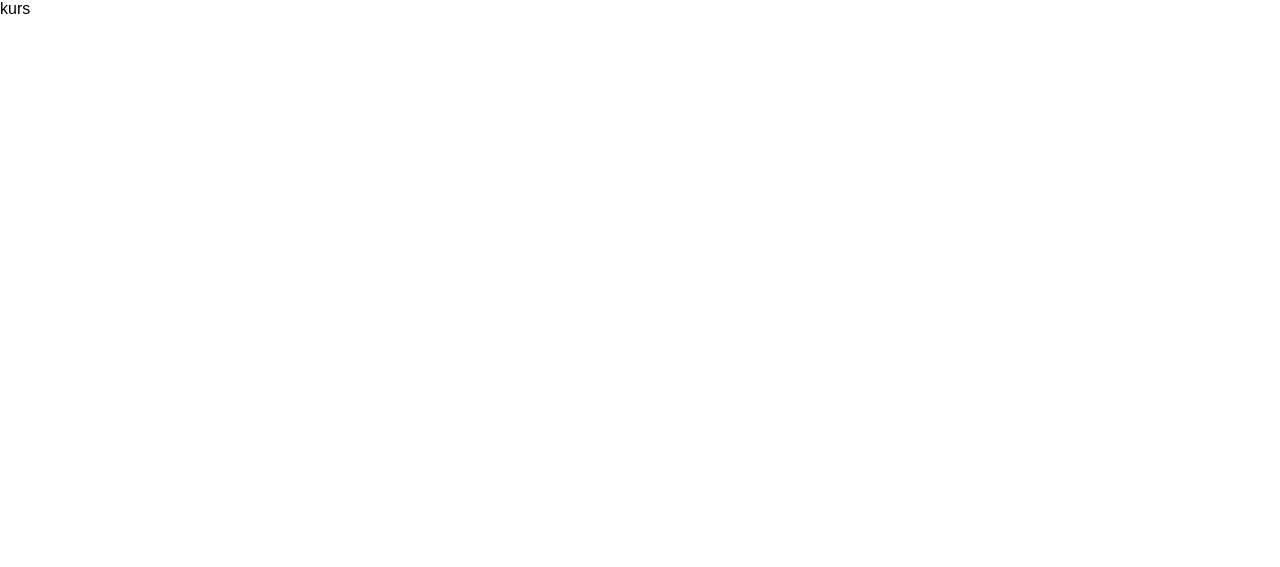
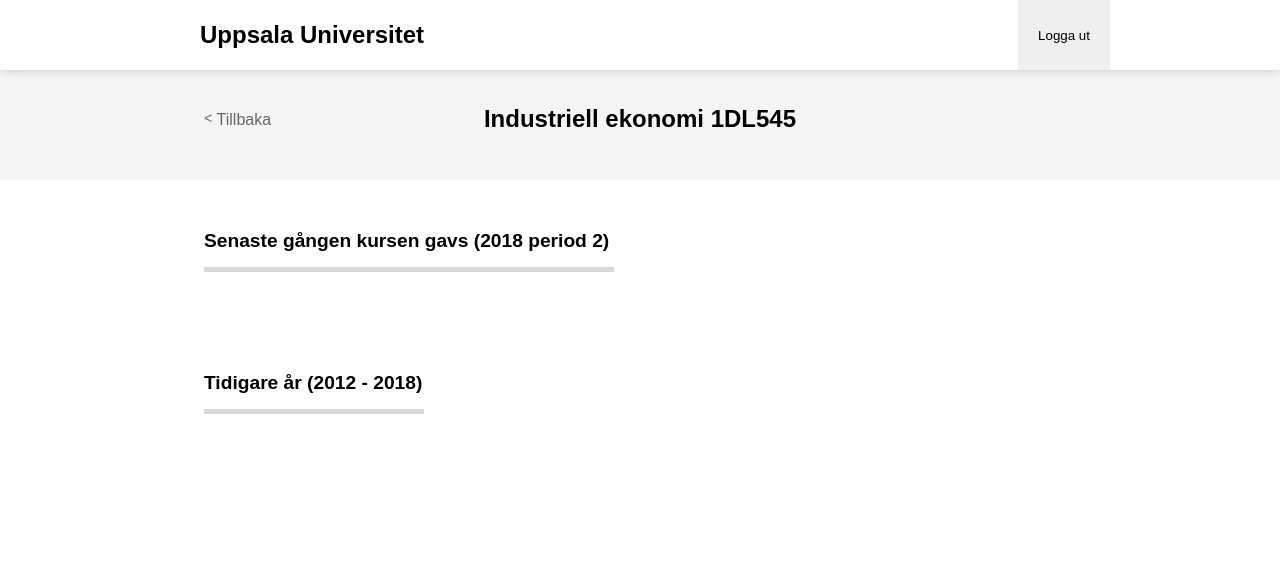
Before and after one commit to independent-project-in-it-uu-2019/grupp-2, a website: page views/kurs.html in a window 1280 px wide. Drawn offline with nearby package versions, Linux system fonts and the light colour scheme; files that its build step writes are made by us from their sources.

Commit message:
börjat på stistiksidan

```diff
--- a/public/css/global.css
+++ b/public/css/global.css
@@ -12,3 +12,60 @@
 /*html,body {
 	/*height: 100%; /*Firefox needs this line...
 }*/
+
+:root {
+    --border-height: 70px;
+    --std-shadow: 0 0 5px #0003;
+}
+
+.border {
+    width: 100%;
+    height: var(--border-height);
+    box-shadow: 0 0 10px #0003;
+    background: white;
+    position: absolute;
+    top: 0;
+    left: 0;
+}
+
+.border h2,
+h3 {
+    width: fit-content;
+    line-height: var(--border-height);
+    ;
+    display: inline-block;
+    padding: 0 30px;
+}
+
+.border .leftAlign {
+    position: absolute;
+    left: 0;
+    padding-left: 30px;
+}
+
+.border .rightAlign {
+    position: absolute;
+    right: 0;
+    padding-right: 30px;
+}
+
+.border button {
+    border: none;
+    outline: none;
+    cursor: pointer;
+    float: right;
+    height: var(--border-height);
+    ;
+    padding: 0 20px;
+}
+
+.border button:hover {
+    background: #ddd;
+}
+
+.wrapper {
+    width: 100%;
+    max-width: 1000px;
+    margin: auto;
+    position: relative;
+}
--- a/public/css/login.css
+++ b/public/css/login.css
@@ -1,6 +1,6 @@
 .wrapper {
     text-align: center;
-    margin-top: 150px;
+    margin-top: 150px !important;
 }
 
 .title-underline {
--- a/public/js/login.js
+++ b/public/js/login.js
@@ -23,3 +23,9 @@ function login() {
         alert(errorMessage);
     });
 }
+
+$('.password, .username').keypress(function (e) {
+    if (e.which == 13 && $('.password').val() != "" && $('.username').val() != "") {
+        login();
+    }
+});
--- a/views/kurs.html
+++ b/views/kurs.html
@@ -5,9 +5,101 @@
         <meta charset="utf-8">
         <meta name="viewport" content="width=device-width, initial-scale=1">
         <script src="https://ajax.googleapis.com/ajax/libs/jquery/3.3.1/jquery.min.js"></script>
+
+        <!-- FIREBASE -->
+        <script src="https://www.gstatic.com/firebasejs/6.0.0/firebase-app.js"></script>
+        <script src="https://www.gstatic.com/firebasejs/6.0.0/firebase-auth.js"></script>
+        <script src="https://www.gstatic.com/firebasejs/6.0.0/firebase-firestore.js"></script>
+        <script>
+            // TODO: Replace the following with your app's Firebase project configuration
+            var firebaseConfig = {
+                apiKey: "AIzaSyBZkSEzQz2epJIubGdMWuJ8ZqRQX72JDAk",
+                authDomain: "kand-a58c2.firebaseapp.com",
+                databaseURL: "https://kand-a58c2.firebaseio.com",
+                projectId: "kand-a58c2",
+                storageBucket: "kand-a58c2.appspot.com",
+                messagingSenderId: "723755140632",
+                appId: "1:723755140632:web:7e8730024bc17831"
+            };
+
+            // Initialize Firebase
+            firebase.initializeApp(firebaseConfig);
+        </script>
+
+        <script src="/socket.io/socket.io.js" defer></script>
+        <script src="js/index.js" defer></script>
+
         <link rel="stylesheet" href="css/global.css">
+
+        <style>
+            .kursrubrik {
+                width: 100%;
+                height: 180px;
+                padding-top: 110px;
+                background: #f5f5f5;
+            }
+            .wrapper {
+                padding: 0 5%;
+            }
+            .goback {
+                text-decoration: none;
+            }
+            .goback:hover{
+                cursor: pointer;
+                color: black;
+            }
+            .kursnamn {
+                text-align: center;
+                width: 100%;
+                margin-top: -24px;
+                padding: 0 80px;
+            }
+            .block {
+                width: 100%;
+                padding: 50px 0;
+            }
+            .block h2 {
+                font-size: 1.2em;
+            }
+            .title-underline {
+                height: 5px;
+                background-color: #d8d8d8;
+                margin-top: 15px;
+            }
+        </style>
     </head>
     <body>
-        kurs
+        <div class="border">
+            <div class="wrapper">
+                <div class="leftAlign">
+                    <h2>Uppsala Universitet</h2>
+                </div>
+                <div class="rightAlign">
+                    <h3 class="user"></h3>
+                    <button class="loginout" onclick="logout()">Logga ut</button>
+                </div>
+            </div>
+        </div>
+        <div class="kursrubrik">
+            <div class="wrapper">
+                <a href="/" class="goback dark-grey"><span style="vertical-align: 2px;font-size: 0.9em;">&lt;</span> Tillbaka</a>
+                <h2 class="kursnamn">Industriell ekonomi 1DL545</h2>
+            </div>
+        </div>
+        <div class="wrapper">
+            <div class="block">
+                <h2>Senaste gången kursen gavs (2018 period 2)</h2>
+                <div class="title-underline" style="width: 410px;"></div>
+            </div>
+            <div class="block">
+                <h2>Tidigare år (2012 - 2018)</h2>
+                <div class="title-underline" style="width: 220px;"></div>
+
+            </div>
+            <div class="block">
+
+
+            </div>
+        </div>
     </body>
 </html>
```
Also changed, not shown: views/index.html (+6 -62 lines).
